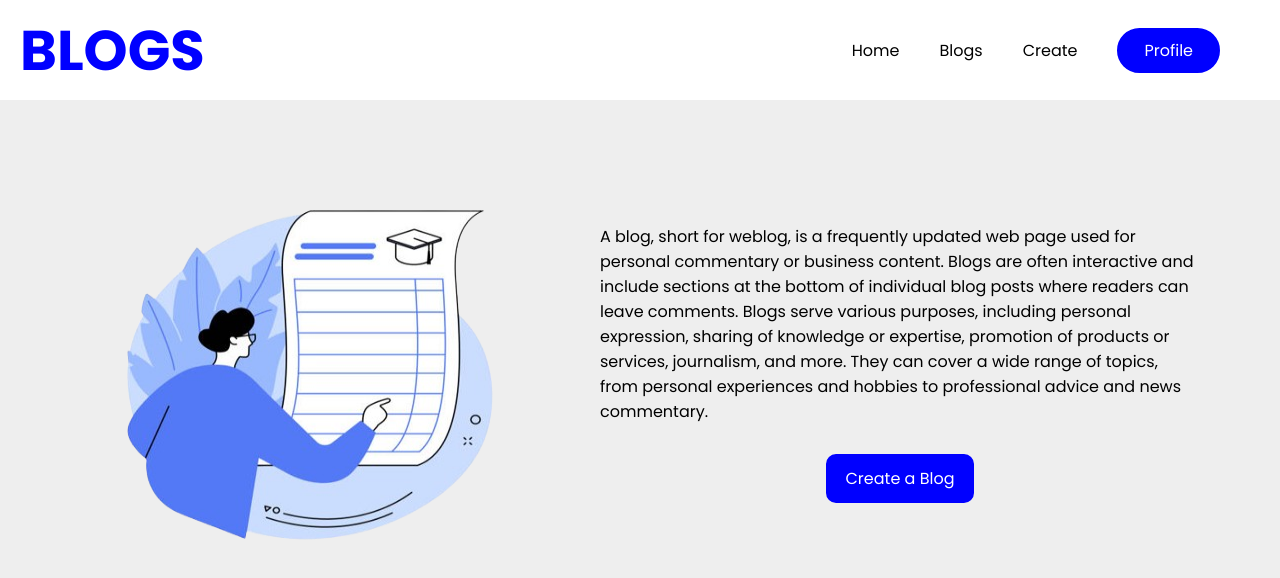
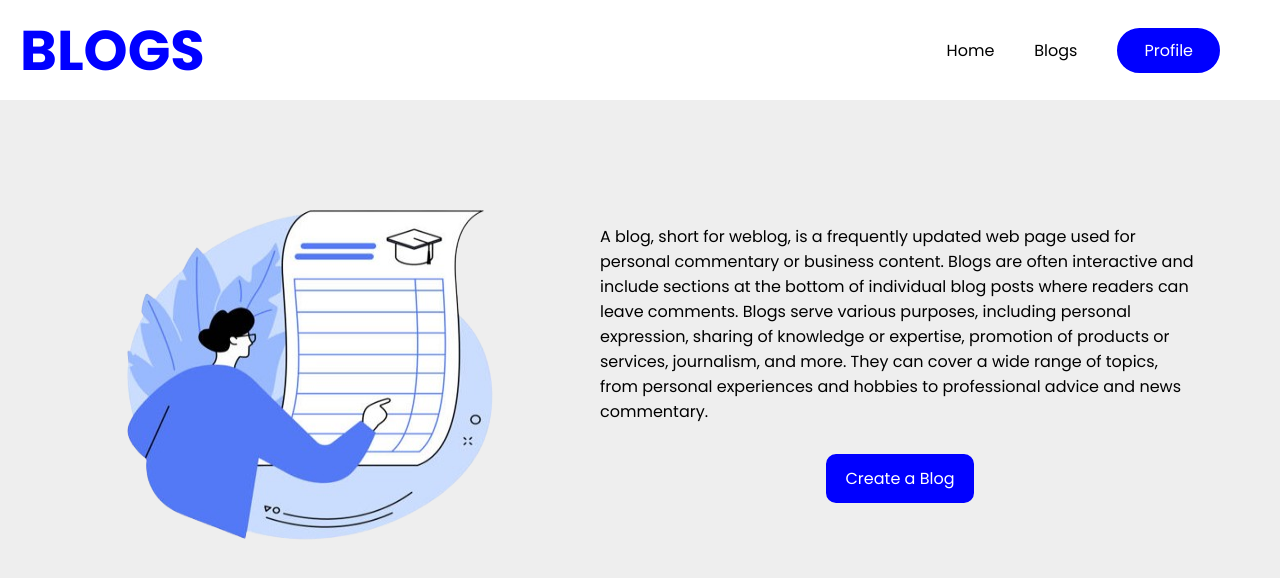
Before and after one commit to Rakesh7890v/Blogs, a React (Vite) app in the folder client/: page / in a window 1280 px wide. Shown: the top 578 px of the page. Built offline with nearby package versions, Linux system fonts and the light colour scheme.

Commit message:
update changes in posts

```diff
--- a/client/src/Header.jsx
+++ b/client/src/Header.jsx
@@ -39,7 +39,6 @@ const Header = () => {
                 {!showMenu && <ul>
                     <li><Link to='/' className='link'>Home</Link></li>
                     <li><Link to='/blog' className='link'>Blogs</Link></li>
-                    <li><Link to='/create' className='link'>Create</Link></li>
                     <li className='login'><Link to='/login' className='link'>Profile</Link></li>
                 </ul>}
             </div>
@@ -47,7 +46,6 @@ const Header = () => {
                 <ul className='menus'>
                 {menuItems && (<FontAwesomeIcon icon={faTimes} className='fatime' onClick={handleTimes}/>)}                    <li><Link to='/' className='link' onClick={handleClose}>Home</Link></li>
                 <li><Link to='/blog' className='link' onClick={handleClose}>Blogs</Link></li>
-                <li><Link to='/create' className='link' onClick={handleClose}>Create</Link></li>
                 <li className='login'><Link to='/login' className='link' onClick={handleClose}>Profile</Link></li>
             </ul>
             </div>}
--- a/client/src/Profile.jsx
+++ b/client/src/Profile.jsx
@@ -5,6 +5,7 @@ import red from './assets/red-heart.png';
 import user from './assets/user.png';
 import { FontAwesomeIcon } from '@fortawesome/react-fontawesome'
 import { faTimes } from '@fortawesome/free-solid-svg-icons'
+import { useNavigate } from 'react-router-dom';
 
 const Profile = () => {
 
@@ -69,9 +70,10 @@ const Profile = () => {
     setPostImage({...postImage, myFile: base64})
   }
 
+  const navigate = useNavigate();
   const handleClick = (e) => {
     e.preventDefault();
-    window.location = `/create?email=${uemail}`
+    navigate(`/create?email=${uemail}`);
   }
 
   const handleLikeClick = (index, id) => {
```
